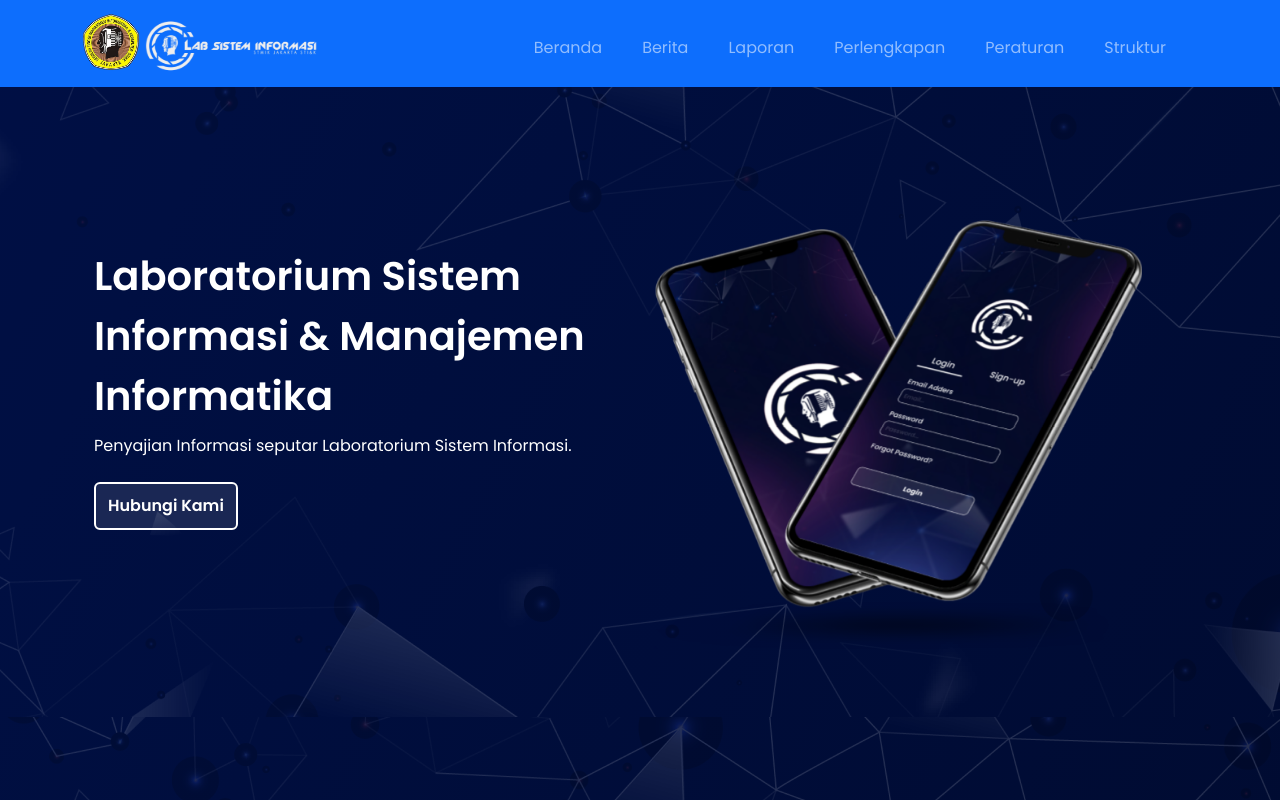
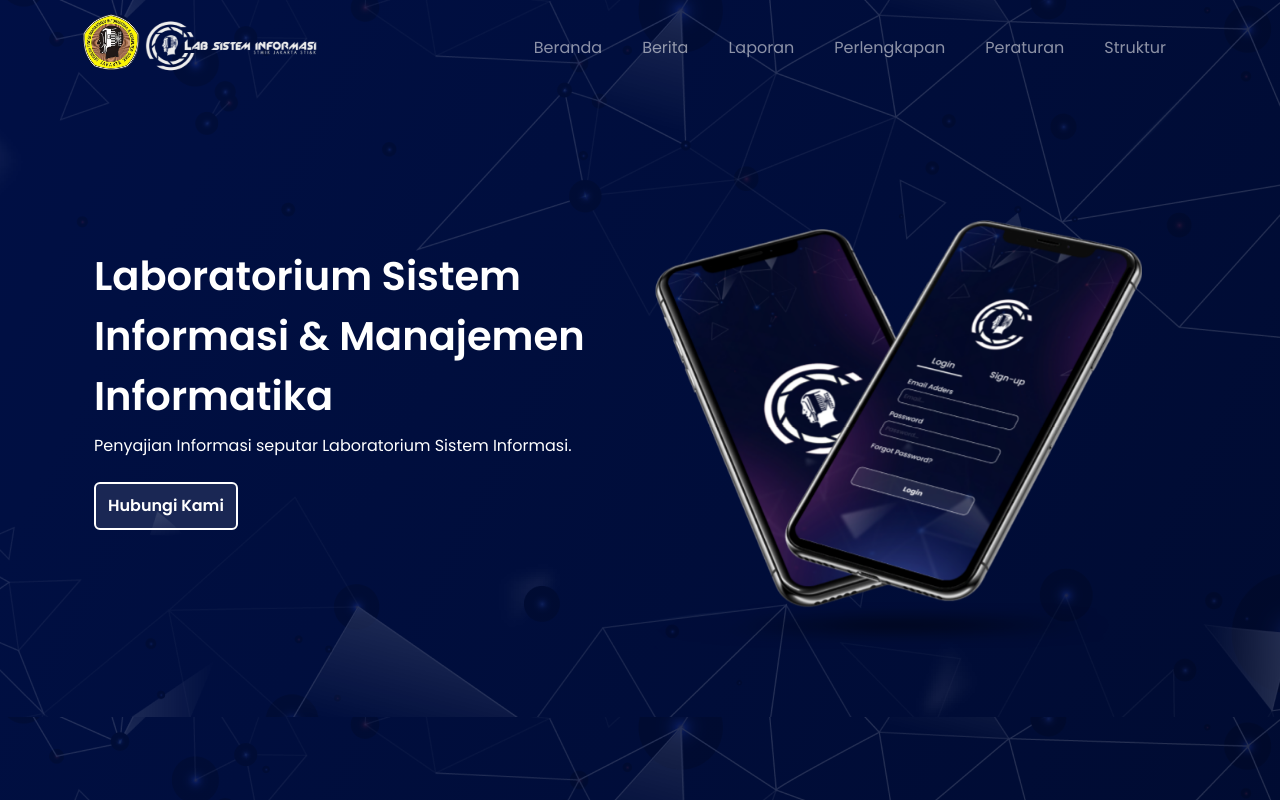
Before and after one commit to labsimi2026-beep/labsimi, a React (Vite) app in the folder Lab-Simi-main/: page / in a window 1280 px wide. Shown: the top 800 px of the page. Built offline with nearby package versions, Linux system fonts and the light colour scheme.

Commit message:
Update navbar background

```diff
--- a/Lab-Simi-main/src/components/LandingComponent/NavbarComponent.jsx
+++ b/Lab-Simi-main/src/components/LandingComponent/NavbarComponent.jsx
@@ -2,7 +2,7 @@
 
 function NavbarComponent() {
   return (
-    <nav className="navbar navbar-expand-lg bg-primary navbar-dark">
+    <nav className="navbar navbar-expand-lg bg-transparent navbar-dark">
       <div className="container">
         <div className="d-flex">
           <a className="navbar-brand me-0" href="#">
```
